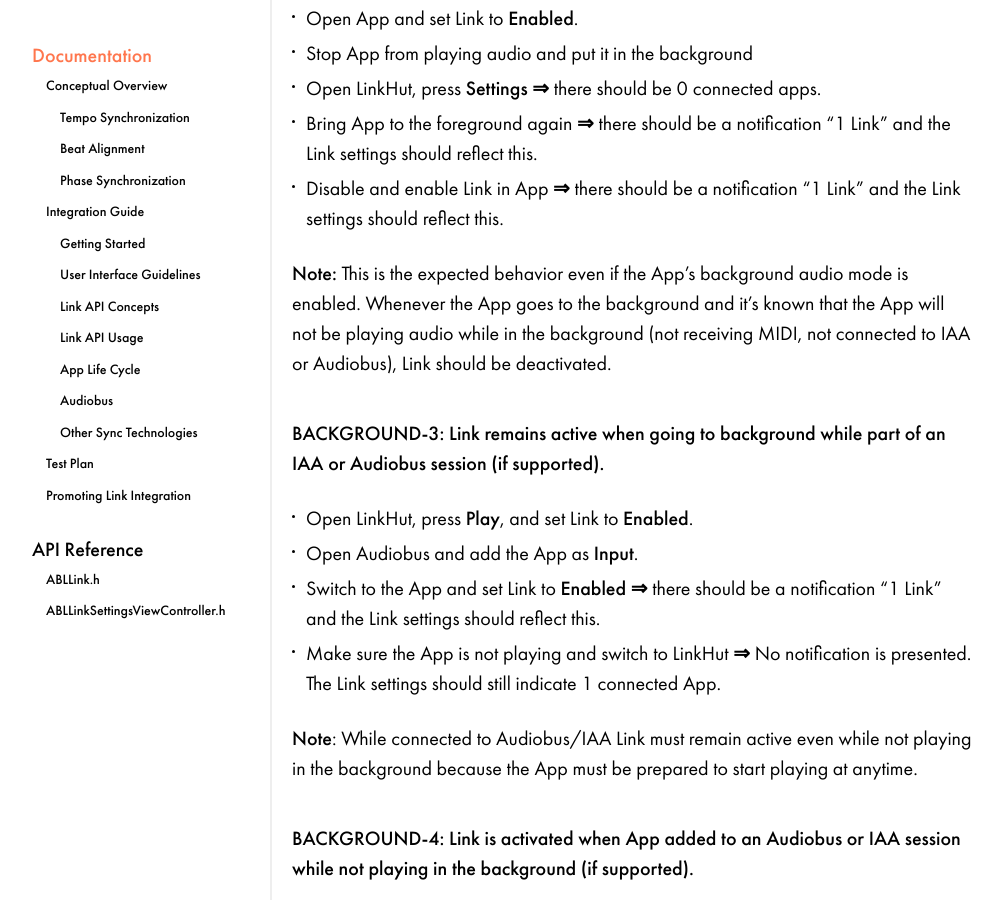
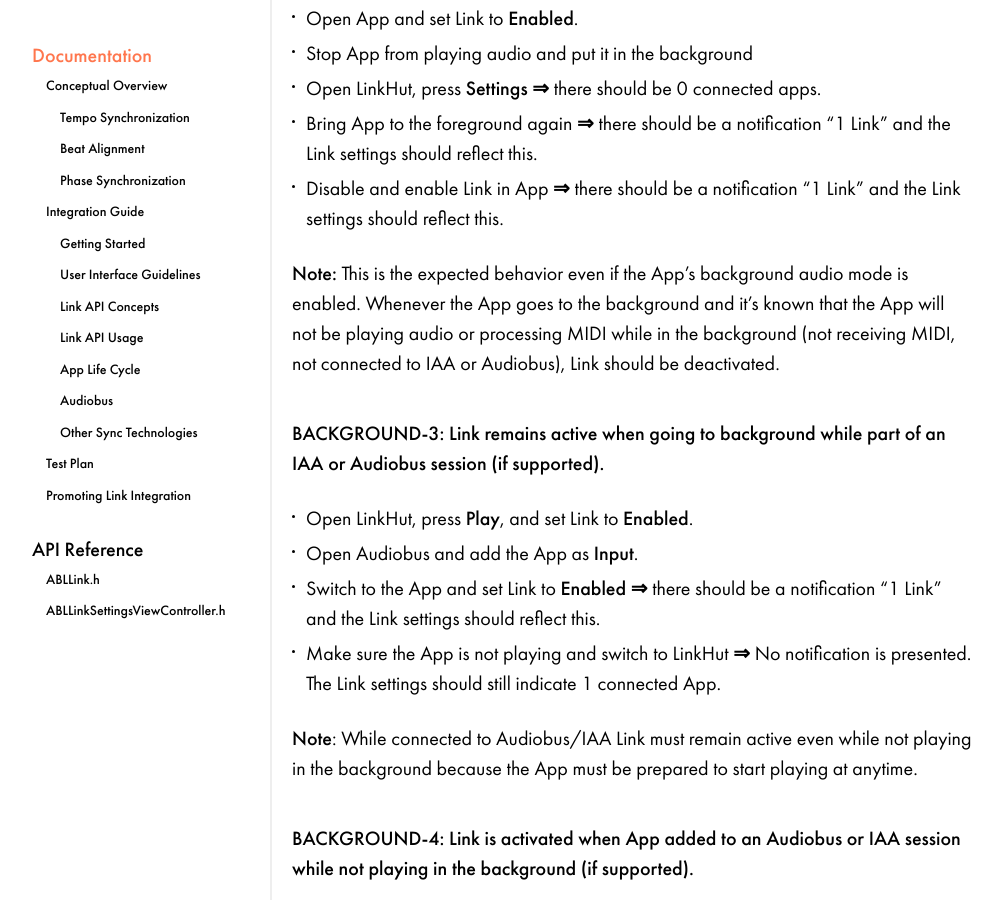
Before and after one commit to Ableton/ableton.github.io, a Jekyll site: the page built from linkkit/index.md, in a window 1280 px wide and 900 px high, scrolled down 17484 px. Shown: the whole window, without its empty margins (8-1010 px from the left). Built offline with Jekyll 4.4.1, drawn with Linux system fonts in a browser that asks for light colours.

Commit message:
Add caveat in BACKGROUND-2 for MIDI processing
Some apps may not be generating audio in the background but continue to
process MIDI events and therefore need to maintain a Link connection.

```diff
--- a/linkkit/index.md
+++ b/linkkit/index.md
@@ -273,7 +273,7 @@ These cases test the correct implementation of the [app life cycle guidelines](#
 - Bring App to the foreground again **&rArr;** there should be a notification “1 Link” and the Link settings should reflect this.
 - Disable and enable Link in App **&rArr;** there should be a notification “1 Link” and the Link settings should reflect this.
 
-**Note:** This is the expected behavior even if the App's background audio mode is enabled. Whenever the App goes to the background and it's known that the App will not be playing audio while in the background (not receiving MIDI, not connected to IAA or Audiobus), Link should be deactivated.
+**Note:** This is the expected behavior even if the App's background audio mode is enabled. Whenever the App goes to the background and it's known that the App will not be playing audio or processing MIDI while in the background (not receiving MIDI, not connected to IAA or Audiobus), Link should be deactivated.
 
 #### BACKGROUND-3: Link remains active when going to background while part of an IAA or Audiobus session (if supported).
 
```
